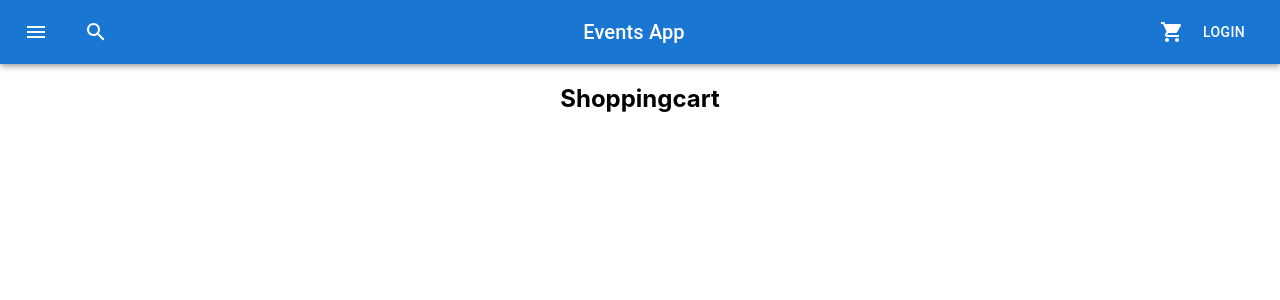
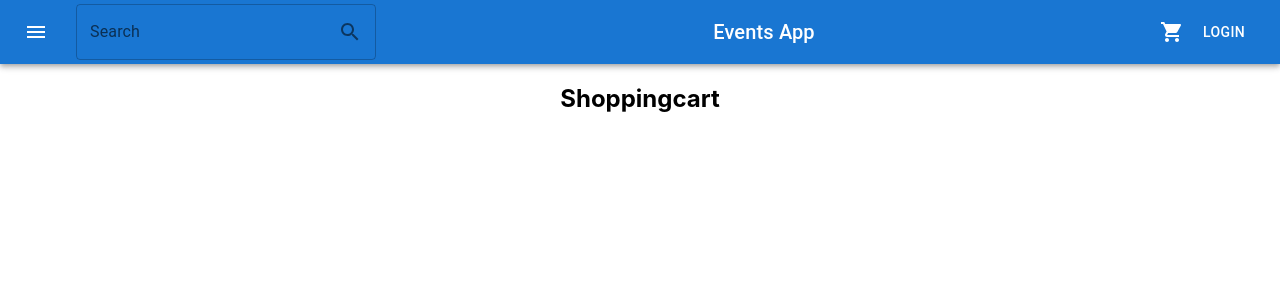
Before and after one commit to RainbowPanic/164b8a8f-b3b3-4f74-af57-94ac25daea4f, a React (Create React App) app: page /ShoppingCart in a window 1280 px wide. Shown: the top 300 px of the page. Built offline with nearby package versions, Linux system fonts and the light colour scheme.

Commit message:
StickyHeader funktioniert nun einwandfrei und wie vorgsehen

```diff
--- a/src/components/EventCard.tsx
+++ b/src/components/EventCard.tsx
@@ -95,9 +95,6 @@ export const  EventCard = (props: EventCardProps) => {
 
     return (
         <div className={"Event: "+props.event._id} id={props.event._id} key={props.event._id}>
-            <Box className={classes.stickyHeader} sx={{backgroundColor: 'primary.main', opacity: [0.6, 0.7, 0.7],}}>
-                {props.showStickyHeader && <StickyDateHeader showDate={formattedDate} />}
-            </Box>
             <Card>
                 <CardHeader
                     avatar={
--- a/src/components/EventCollection.tsx
+++ b/src/components/EventCollection.tsx
@@ -2,15 +2,23 @@ import {useEffect, useState} from "react";
 import {EventCard} from "./EventCard";
 import Grid from '@mui/material/Grid';
 import Box from '@mui/material/Box'
-import { makeStyles } from '@material-ui/core/styles';
 import {StickyDateHeader} from "./StickyDateHeader";
 import * as React from "react";
 import {EventInterface} from '../interface/EventInterface';
+import { createTheme, ThemeProvider } from '@mui/material/styles';
+import { makeStyles } from '@material-ui/core/styles';
 
 type EventCollectionProps = {
 
-    addClickedEvent: (event: any) => void;
+    addClickedEvent: (event: EventInterface) => void;
 };
+
+const useStyles = makeStyles({
+    stickyHeader: {
+        position: 'sticky',
+        top: 0,
+    },
+});
 export const EventCollection = (props : EventCollectionProps) => {
 
     const [events, setEvents] = useState<EventInterface[]>([])
@@ -28,29 +36,37 @@ export const EventCollection = (props : EventCollectionProps) => {
         console.log("Group Events by Date and sort")
         // Get the date of the event as a string
         const dateStr = event.date.split("T")[0];
+        const dateObj = new Date(dateStr)
+        const formattedDate = dateObj.toLocaleDateString('en-US', { year: 'numeric', month: 'long', day: 'numeric' });
         // If the date does not exist as a key in the accumulator object, create it and set its value to an empty array
-        if (!acc[dateStr]) {
-            acc[dateStr] = [];
+        if (!acc[formattedDate]) {
+            acc[formattedDate] = [];
         }
         // Push the event into the array for the corresponding date
-        acc[dateStr].push(event);
+
+        acc[formattedDate].push(event);
         return acc;
     }, {});
 
+    const classes = useStyles();
 
     console.log(eventsByDate);
     return (
         <div>
             <h1>Events App</h1>
-            <Box
-            textAlign="center" display="flex" justifyContent="center" my={10}>
-                <Grid container justifyContent="space-evenly" spacing={{ xs: 2, md: 3 }} columns={{ xs: 4, sm: 8, md: 12 }}>
-                    {events.sort((a, b) => Date.parse(a.date) - Date.parse(b.date)).map((eventdata) => (
-                        <Grid item xs={2} sm={4} md={4}><EventCard event={eventdata} showStickyHeader={true} addClickedEvent={props.addClickedEvent}/></Grid>
+                {Object.keys(eventsByDate).sort((a, b) => Date.parse(a) - Date.parse(b)).map((eventDate) => (
+                    <div>
+                    <Box className={classes.stickyHeader} sx={{backgroundColor: 'primary.main', opacity: [0.6, 0.7, 0.7],}}>
+                        <StickyDateHeader showDate={eventDate} /></Box>
+                <Grid container spacing={{ xs: 2, md: 3 }} columns={{ xs: 4, sm: 8, md: 12 }}  >
+                    {eventsByDate[eventDate].map((event) => (
+                        <Grid item xs={2} sm={4} md={4} key={eventDate} direction="row">
+                                <EventCard event={event} showStickyHeader={true} addClickedEvent={props.addClickedEvent}/>
+                        </Grid>
                     ))}
                 </Grid>
-            </Box>
+                    </div>
+                ))}
         </div>
-
     )
 };
--- a/src/components/Header.tsx
+++ b/src/components/Header.tsx
@@ -10,6 +10,7 @@ import IconButton from "@mui/material/IconButton";
 import MenuIcon from "@mui/icons-material/Menu";
 import ShoppingCartIcon from '@mui/icons-material/ShoppingCart';
 import {useNavigate}  from 'react-router-dom'
+import { Container, InputAdornment, TextField } from "@mui/material";
 import SearchIcon from '@mui/icons-material/Search';
 
 export const Header = () => {
@@ -22,7 +23,11 @@ export const Header = () => {
         navigate('/');
     };
 
+    const handleChange = () => {
+        navigate('/');
+    };
 
+    const searchTerm = ""
     return (
         <div>
         <AppBar position="static">
@@ -40,13 +45,23 @@ export const Header = () => {
 			Icon wrapped in Icon */}
                     <MenuIcon />
                 </IconButton>
-
-                <IconButton color="inherit"
-                            aria-label="menu"><SearchIcon /></IconButton>
-
+                    <TextField
+                        id="search"
+                        type="search"
+                        label="Search"
+                        value={searchTerm}
+                        onChange={handleChange}
+                        sx={{ width: 300 }}
+                        InputProps={{
+                            endAdornment: (
+                                <InputAdornment position="end">
+                                    <SearchIcon />
+                                </InputAdornment>
+                            ),
+                        }}
+                    />
                 {/* The Typography component applies
 		default font weights and sizes */}
-
                 <Typography variant="h6"
                             component="div" sx={{ flexGrow: 1 }}
                             onClick={handleNavHome}>
```
